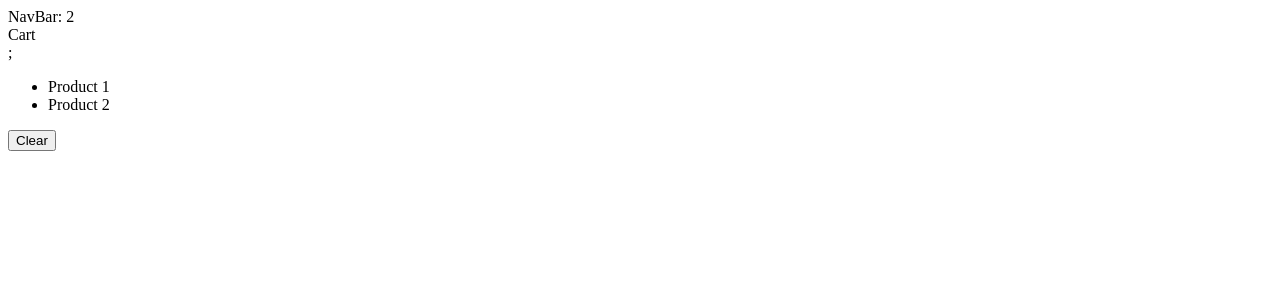
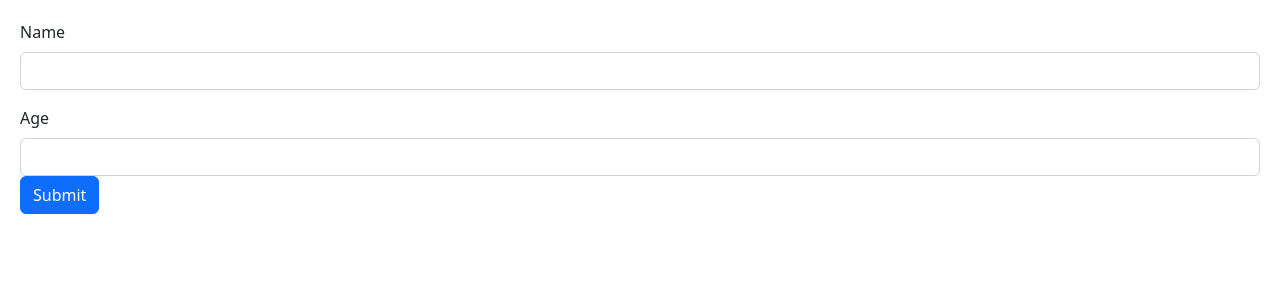
Before and after one commit to youssefabidi13/react-learn, a React (Vite) app: page / in a window 1280 px wide. Shown: the top 300 px of the page. Built offline with nearby package versions, Linux system fonts and the light colour scheme.

Commit message:
form submiting

```diff
--- a/src/App.tsx
+++ b/src/App.tsx
@@ -7,6 +7,7 @@ import produce from "immer";
 import { set } from "immer/dist/internal";
 import NavBar from "./components/navbar";
 import Cart from "./components/Cart";
+import Form from "./components/Form";
 function App() {
   // const handleClick = () => {
   //   setAlertVisibility(true);
@@ -47,7 +48,7 @@ function App() {
   //     })
   //   );
   // };
-  const [cartItems, setCartItems] = useState(["Product 1", "Product 2"]);
+  // const [cartItems, setCartItems] = useState(["Product 1", "Product 2"]);
   return (
     <div>
       {/* <Alert>
@@ -69,8 +70,9 @@ function App() {
         </p>
       ))}
       <button onClick={handleClick}>Fix Bug</button> */}
-      <NavBar cartItemsCount={cartItems.length} />
-      <Cart cartItems={cartItems} onClear={() => setCartItems([])} />
+      {/* <NavBar cartItemsCount={cartItems.length} />
+      <Cart cartItems={cartItems} onClear={() => setCartItems([])} /> */}
+      <Form />
     </div>
   );
 }
--- /dev/null
+++ b/src/components/Form.tsx
@@ -0,0 +1,34 @@
+import React, { HtmlHTMLAttributes, useRef } from "react";
+
+const Form = () => {
+  const nameRef = useRef<HTMLInputElement>(null);
+  const ageRef = useRef<HTMLInputElement>(null);
+  const handleSubmit = (event: React.FormEvent<HTMLFormElement>) => {
+    event.preventDefault();
+    if (nameRef.current && ageRef.current) {
+      console.log(nameRef.current.value);
+      console.log(ageRef.current.value);
+    }
+  };
+  return (
+    <form onSubmit={handleSubmit}>
+      <div className="mb-3">
+        <label htmlFor="name" className="form-label">
+          Name
+        </label>
+        <input ref={nameRef} id="name" type="text" className="form-control" />
+      </div>
+      <div className="mb3">
+        <label htmlFor="age" className="form-label">
+          Age
+        </label>
+        <input ref={ageRef} id="age" type="number" className="form-control" />
+        <button className="btn btn-primary" type="submit">
+          Submit
+        </button>
+      </div>
+    </form>
+  );
+};
+
+export default Form;
--- /dev/null
+++ b/src/index.css
@@ -0,0 +1,3 @@
+body {
+  padding: 20px;
+}
--- a/src/main.tsx
+++ b/src/main.tsx
@@ -1,8 +1,8 @@
 import React from "react";
 import ReactDOM from "react-dom/client";
 import App from "./App";
-// import 'bootstrap/dist/css/bootstrap.css'
-
+import "bootstrap/dist/css/bootstrap.css";
+import "./index.css";
 ReactDOM.createRoot(document.getElementById("root") as HTMLElement).render(
   <React.StrictMode>
     <App />
```
